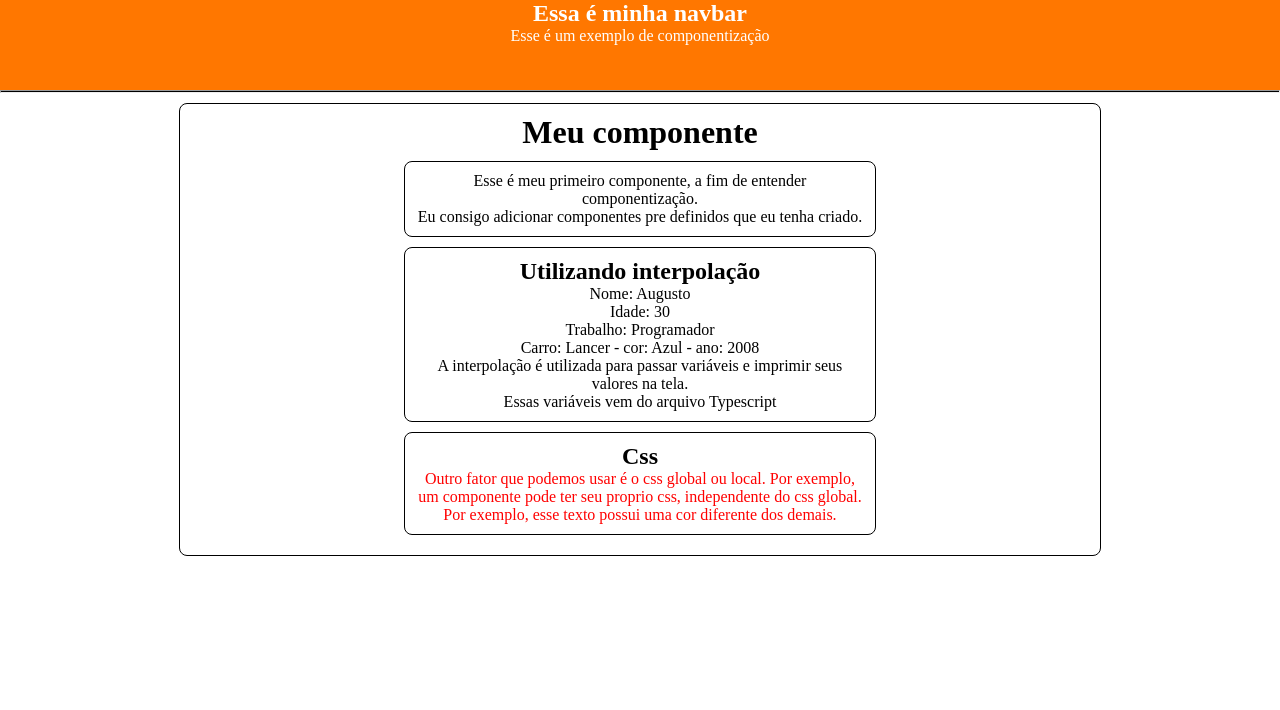
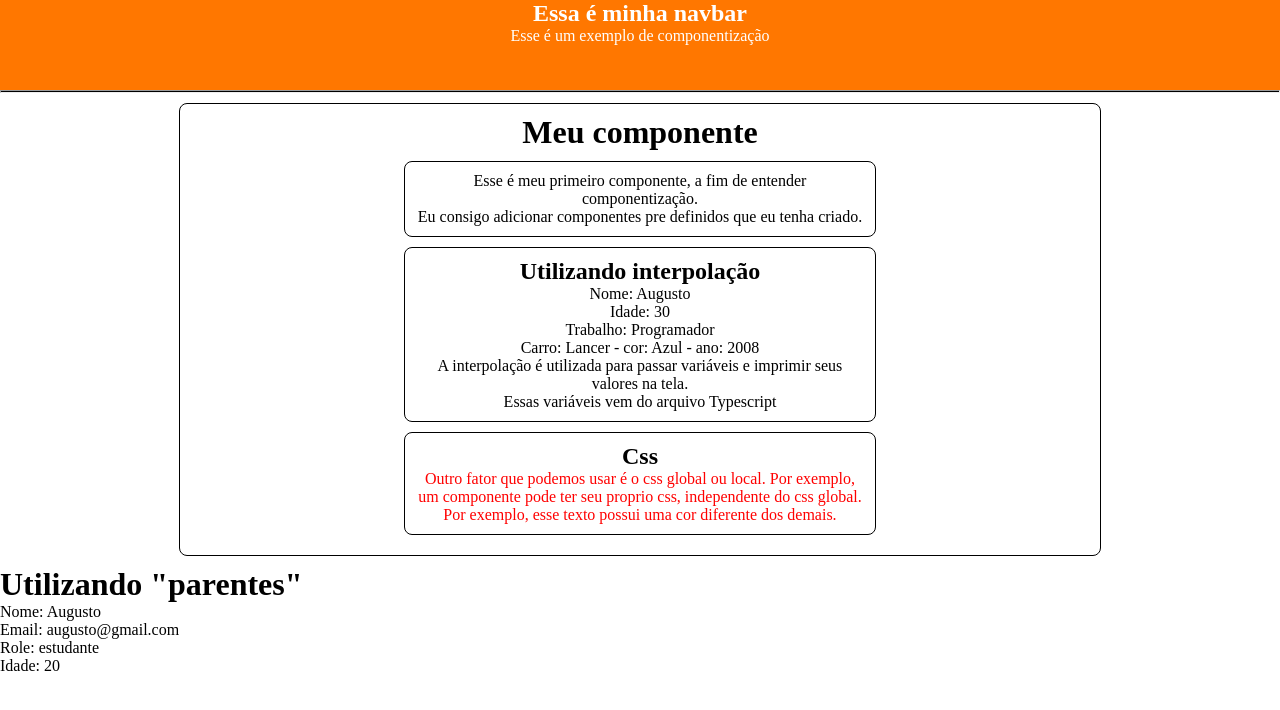
Before and after one commit to AugustoZanoli/Aprendizado_Angular, an Angular app: page / in a window 1280 px wide. Shown: the top 710 px of the page. Built offline with nearby package versions, Linux system fonts and the light colour scheme.

Commit message:
Entendendo input

```diff
--- a/src/app/app.component.html
+++ b/src/app/app.component.html
@@ -1,4 +1,5 @@
 <body>
  <app-navbar></app-navbar>
  <app-first-component></app-first-component>
+ <app-parent-data [name] = "userName" [userData] = "userData"></app-parent-data>
 </body>
--- a/src/app/app.component.ts
+++ b/src/app/app.component.ts
@@ -2,13 +2,22 @@ import { Component } from '@angular/core';
 import { RouterOutlet } from '@angular/router';
 import { FirstComponentComponent } from "./components/first-component/first-component.component";
 import { NavbarComponent } from "./components/navbar/navbar.component";
+import { ParentDataComponent } from "./components/parent-data/parent-data.component";
 
 @Component({
   selector: 'app-root',
-  imports: [RouterOutlet, FirstComponentComponent, NavbarComponent],
+  imports: [RouterOutlet, FirstComponentComponent, NavbarComponent, ParentDataComponent],
   templateUrl: './app.component.html',
   styleUrl: './app.component.css'
 })
 export class AppComponent {
+  userName = 'Augusto';
+  userData = {
+    email: 'augusto@gmail.com',
+    role: 'estudante',
+    idade: 20,
+    carro: ''
+  }
+
   title = 'curso_angular';
 }
--- /dev/null
+++ b/src/app/components/parent-data/parent-data.component.html
@@ -0,0 +1,3 @@
+<h1>Utilizando "parentes"</h1>
+<p>Nome: {{ name }}</p>
+<p>Email: {{userData.email}} <br> Role: {{userData.role}} <br> Idade: {{userData.idade}}</p>
```
Also changed, not shown: src/app/components/parent-data/parent-data.component.ts (added, +14 -0 lines), src/app/components/parent-data/parent-data.component.css (added), 1 other file (tests, documents, lock files or other folders).
